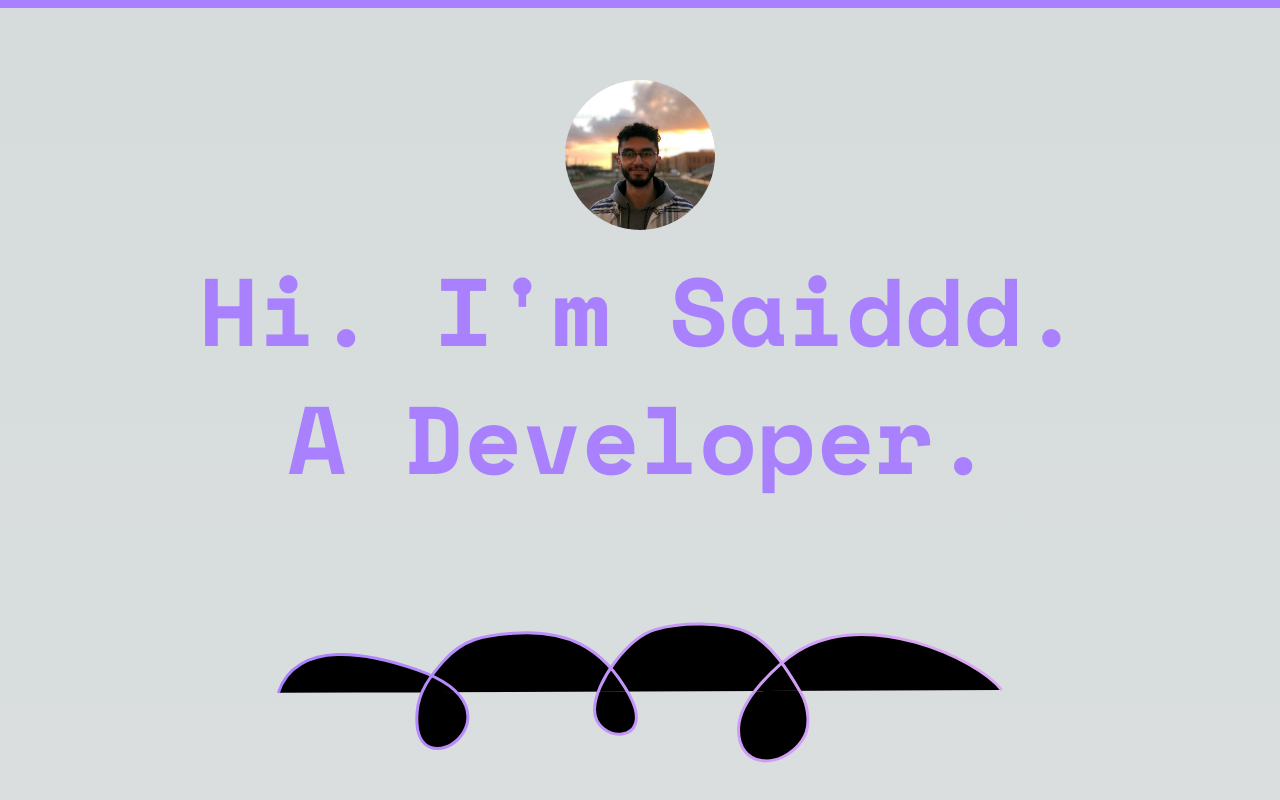
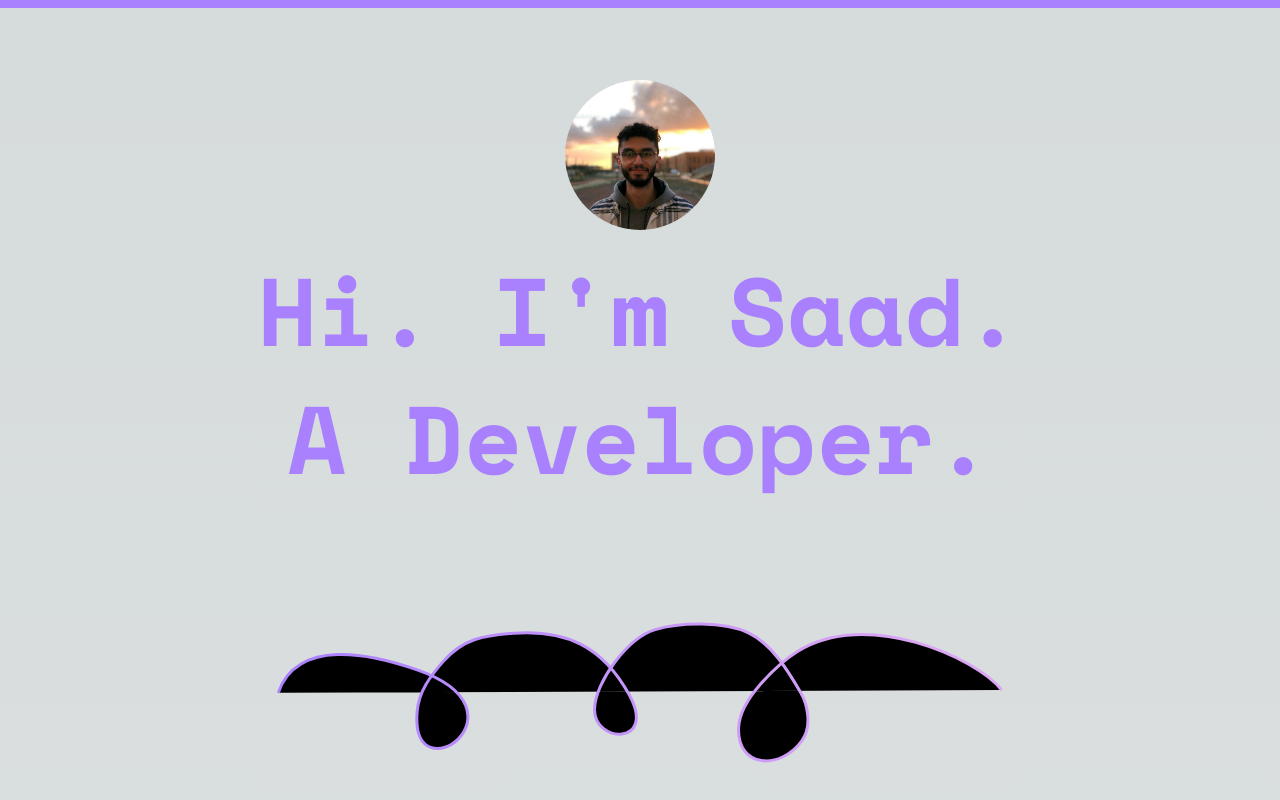
Before and after one commit to saadennour/portfolio, a Next.js app: page /portfolio/ in a window 1280 px wide. Shown: the top 800 px of the page. Built offline with nearby package versions, Linux system fonts and the light colour scheme; what tailwindcss-debug-screens would draw is missing.

Commit message:
Deploymwnr

```diff
--- a/src/app/components/Home.tsx
+++ b/src/app/components/Home.tsx
@@ -14,7 +14,7 @@ export default function Home() {
           className="rounded-full aspect-auto max-sm:w-[100px] max-sm:h-[100px]"
         />
         <h1 className="text-center font-bold text-3xl md:text-6xl xl:text-8xl leading-[48px] md:leading-[80px] xl:leading-[128px] text-Grape">
-          Hi. I'm Saiddd.
+          Hi. I'm Saad.
           <br />A Developer.
         </h1>
       </div>
```
